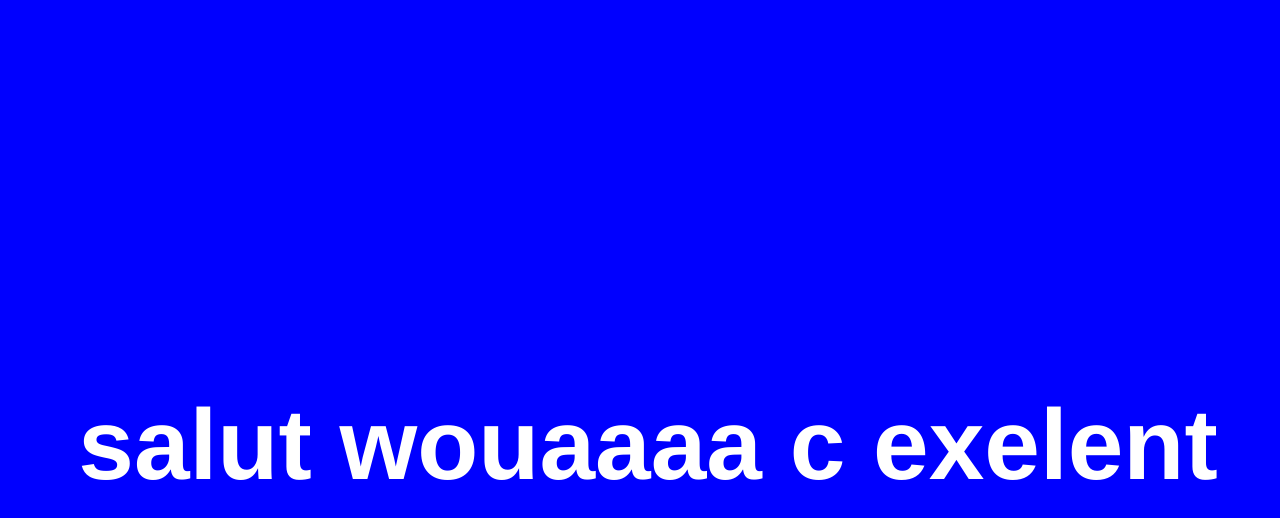
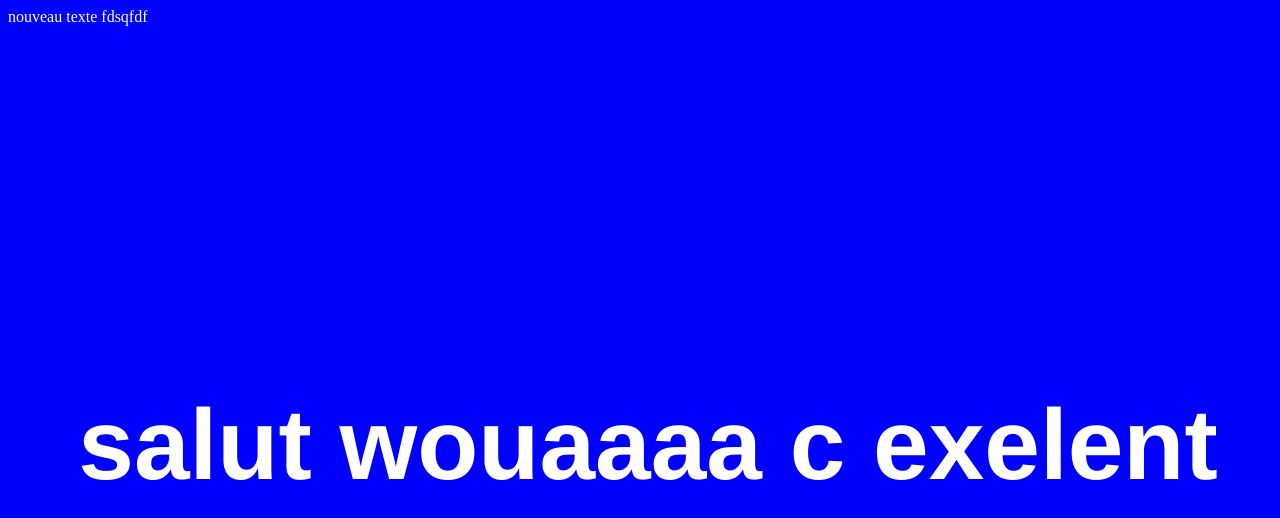
Before and after one commit to stann84/test2, a plain HTML site: page index.html in a window 1280 px wide. Drawn offline with Linux system fonts and the light colour scheme.

Commit message:
ajout
j'ai rajoute du texte

```diff
--- a/index.html
+++ b/index.html
@@ -21,5 +21,6 @@
 </style>
 <body>
 <h1>salut wouaaaa c exelent</h1>
+nouveau texte fdsqfdf
 </body>
 </html>
```
